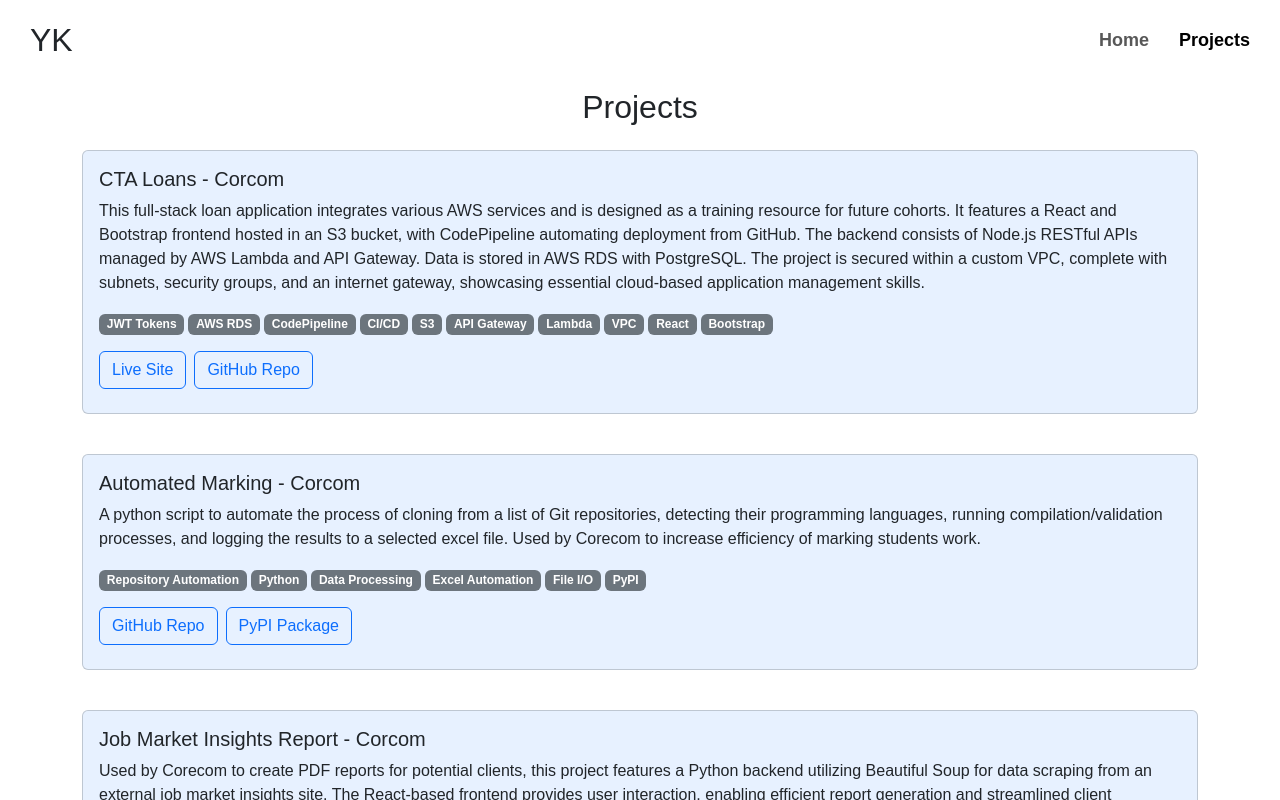
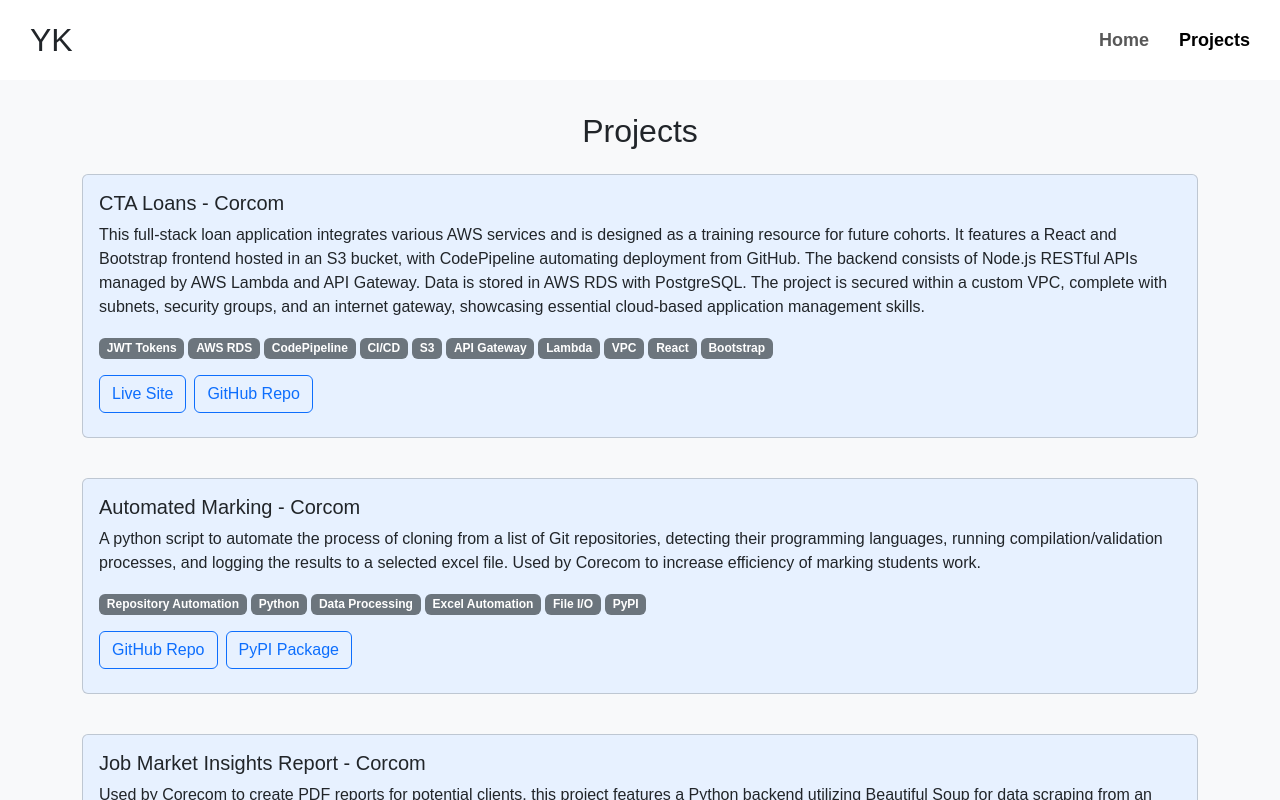
Before and after one commit to kawooky/personal-website, a React (Create React App) app: page /#/Projects in a window 1280 px wide. Shown: the top 800 px of the page. Built offline with nearby package versions, Linux system fonts and the light colour scheme.

Commit message:
changed background colour of projects

```diff
--- a/src/components/Projects/Projects.js
+++ b/src/components/Projects/Projects.js
@@ -7,9 +7,9 @@ import styles from "./Projects.module.css";
 import { projects } from "./projectsData"; // Adjust the path as necessary
 
 export const Projects = () => (
-  <div className={styles.projects}>
-    <Container className="my-2">
-      <h2 className="text-center mb-4">Projects</h2>
+  <div className={`${styles.projects} bg-light`}>
+    <Container className="py-2">
+      <h2 className="text-center my-4">Projects</h2>
 
       {/* Featured Projects Section */}
       <div className="mb-4">
```
